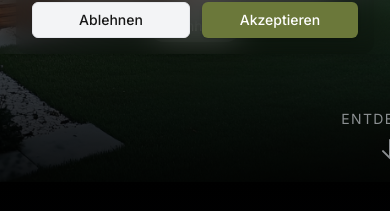
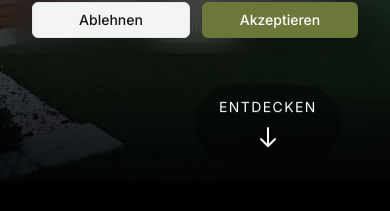
Before and after one commit to KonradBi/Richard, a Next.js app: page /haus-0 in a window 390 px wide. Shown: the part 790-1001 px from the top of the page. Built offline with nearby package versions, Linux system fonts and the light colour scheme.

Commit message:
Fix mobile view: Improve title visibility and center scroll indicator on Haus 0 page

```diff
--- a/src/app/haus-0/page.tsx
+++ b/src/app/haus-0/page.tsx
@@ -55,8 +55,8 @@ export default function Haus0Page() {
             </span>
           </motion.div>
 
-          <h1 className="text-5xl sm:text-7xl md:text-9xl font-bold mb-6">
-            <span className="bg-clip-text text-transparent bg-gradient-to-r from-white via-gray-200 to-gray-400 drop-shadow-[0_2px_2px_rgba(0,0,0,0.8)]">
+          <h1 className="text-5xl sm:text-7xl md:text-9xl font-bold mb-6 relative z-20">
+            <span className="bg-clip-text text-transparent bg-gradient-to-r from-white via-gray-200 to-gray-400 drop-shadow-[0_2px_2px_rgba(0,0,0,0.8)] relative z-20">
               Haus 0
             </span>
           </h1>
@@ -104,19 +104,23 @@ export default function Haus0Page() {
 
         {/* Scroll Indicator */}
         <motion.div
-          className="absolute bottom-6 md:bottom-12 left-1/2 -translate-x-1/2 z-10 w-full md:w-auto"
+          className="absolute bottom-6 md:bottom-12 left-1/2 transform -translate-x-1/2 z-20 w-auto"
+          initial={{ opacity: 0 }}
           animate={{
-            y: [0, 10, 0],
-            opacity: [0.5, 1, 0.5]
+            opacity: 1,
+            y: [0, 10, 0]
           }}
           transition={{
-            repeat: Infinity,
-            duration: 2
+            opacity: { duration: 1, delay: 1 },
+            y: {
+              repeat: Infinity,
+              duration: 2
+            }
           }}
         >
-          <div className="flex flex-col items-center">
-            <span className="text-gray-300 text-sm uppercase tracking-widest mb-2 text-center">Entdecken</span>
-            <svg className="w-6 h-6 text-gray-300" fill="none" stroke="currentColor" viewBox="0 0 24 24">
+          <div className="flex flex-col items-center bg-black/30 backdrop-blur-sm px-6 py-3 rounded-full">
+            <span className="text-white text-sm uppercase tracking-widest mb-2 text-center">Entdecken</span>
+            <svg className="w-6 h-6 text-white" fill="none" stroke="currentColor" viewBox="0 0 24 24">
               <path strokeLinecap="round" strokeLinejoin="round" strokeWidth={2} d="M19 14l-7 7m0 0l-7-7m7 7V3" />
             </svg>
           </div>
--- a/src/app/projekte/konzepte/page.tsx
+++ b/src/app/projekte/konzepte/page.tsx
@@ -163,7 +163,7 @@ export default function KonzeptePage() {
             >
               <div className="relative">
                 <motion.h1
-                  className="text-8xl md:text-9xl font-bold mb-8 relative z-10"
+                  className="text-5xl sm:text-7xl md:text-8xl lg:text-9xl font-bold mb-8 relative z-10"
                   initial={{ opacity: 0, y: 50 }}
                   animate={{ opacity: 1, y: 0 }}
                   transition={{ duration: 0.8, delay: 0.2 }}
--- a/src/components/layout/footer.tsx
+++ b/src/components/layout/footer.tsx
@@ -29,7 +29,7 @@ export function Footer() {
             <ul className="space-y-3">
               <li>
                 <Link
-                  href="/about"
+                  href="/uberuns"
                   className="text-base text-neutral-300 hover:text-primary-200 transition-colors"
                 >
                   Über uns
@@ -37,7 +37,7 @@ export function Footer() {
               </li>
               <li>
                 <Link
-                  href="/projects"
+                  href="/projekte"
                   className="text-base text-neutral-300 hover:text-primary-200 transition-colors"
                 >
                   Projekte
@@ -45,7 +45,7 @@ export function Footer() {
               </li>
               <li>
                 <Link
-                  href="/house-0"
+                  href="/haus-0"
                   className="text-base text-neutral-300 hover:text-primary-200 transition-colors"
                 >
                   Haus 0
@@ -53,7 +53,7 @@ export function Footer() {
               </li>
               <li>
                 <Link
-                  href="/contact"
+                  href="/kontakt"
                   className="text-base text-neutral-300 hover:text-primary-200 transition-colors"
                 >
                   Kontakt
```
